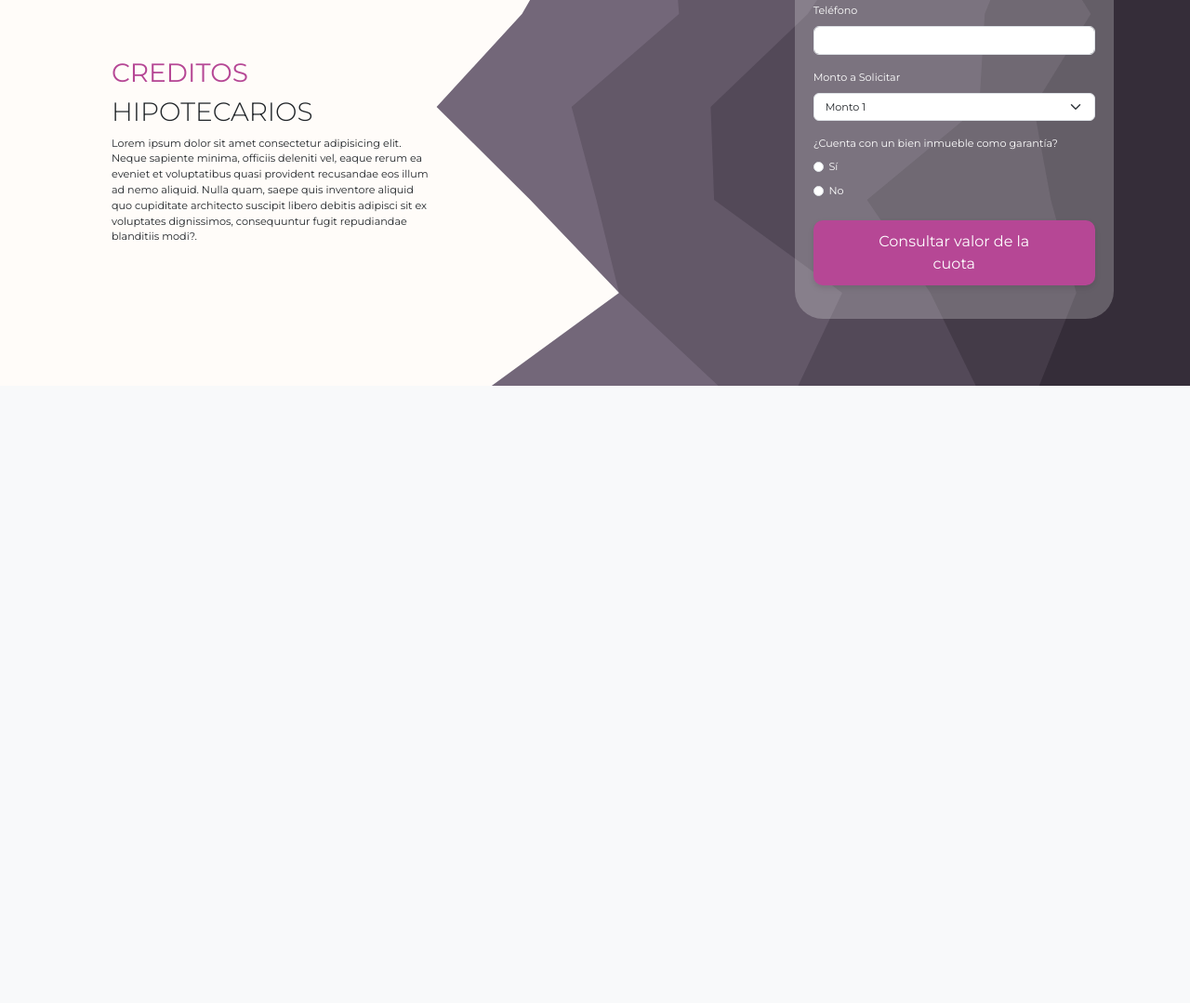
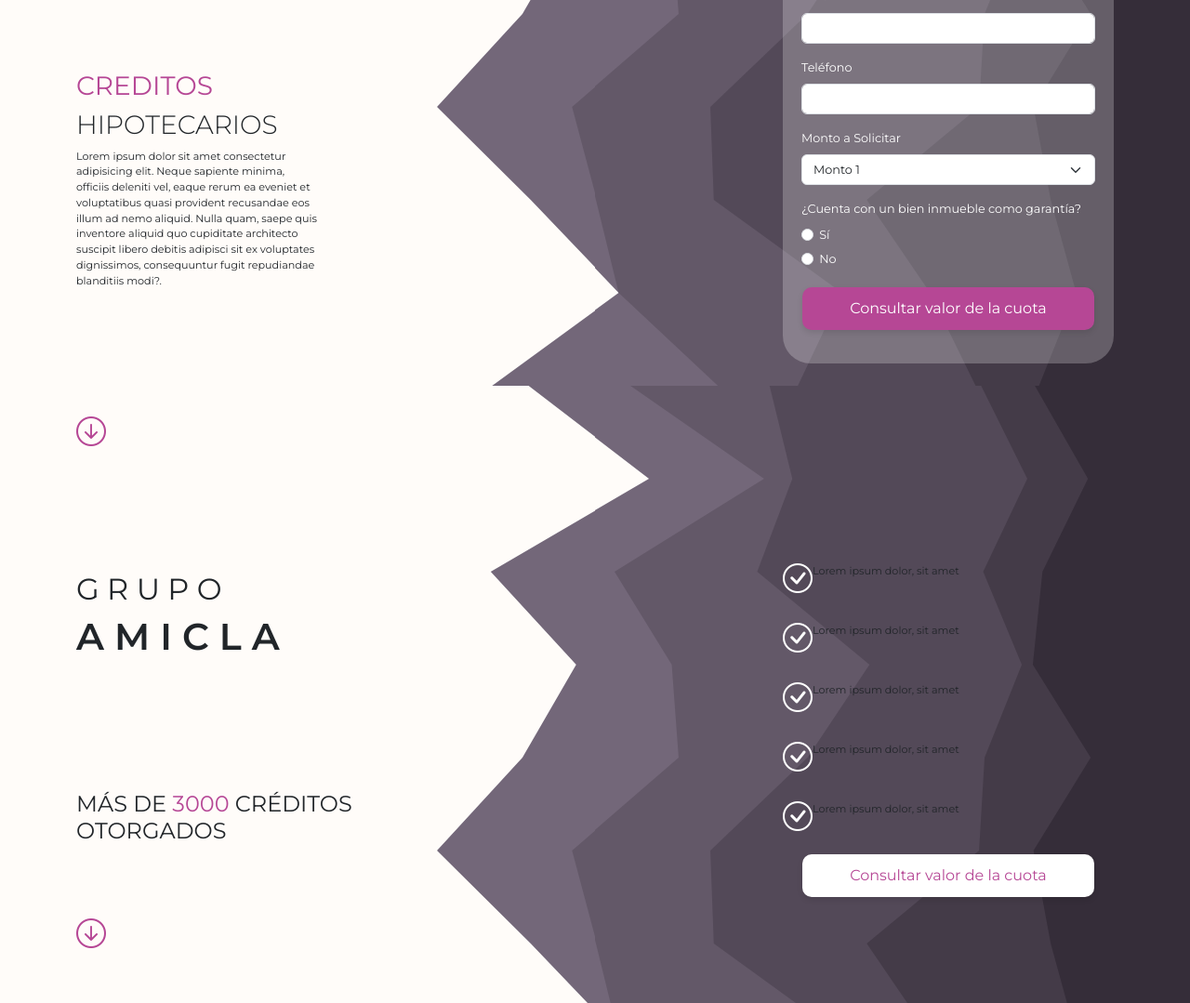
Before and after one commit to paolaortegagarcia/GrupoAmilcla, a plain HTML site: page index.html in a window 1280 px wide. Shown: the part 385-1464 px from the top of the page at 93% size. Before the commit the page ends 800 px from the top, so only its background shows below. Drawn offline with nearby package versions, Linux system fonts and the light colour scheme.

Commit message:
empezando la siguiente seccion checks

```diff
--- a/index.html
+++ b/index.html
@@ -14,11 +14,14 @@
   <!-- Fuentes -->
   <link rel="preconnect" href="https://fonts.googleapis.com">
   <link rel="preconnect" href="https://fonts.gstatic.com" crossorigin>
-  <link href="https://fonts.googleapis.com/css2?family=Montserrat:wght@200;300;400;600;900&display=swap" rel="stylesheet">
+  <link href="https://fonts.googleapis.com/css2?family=Montserrat:wght@200;300;400;600;900&display=swap"
+    rel="stylesheet">
 
   <!-- Bootstrap -->
   <link href="https://cdn.jsdelivr.net/npm/bootstrap@5.3.1/dist/css/bootstrap.min.css" rel="stylesheet"
     integrity="sha384-4bw+/aepP/YC94hEpVNVgiZdgIC5+VKNBQNGCHeKRQN+PtmoHDEXuppvnDJzQIu9" crossorigin="anonymous">
+  <link rel="stylesheet" href="https://cdn.jsdelivr.net/npm/bootstrap-icons/font/bootstrap-icons.css">
+
 
   <!-- Estilos -->
   <link rel="stylesheet" href="./syles/index.css">
@@ -35,18 +38,20 @@
           <img src="./img/logo_cortado.png" alt="Grupo Amicla">
         </a>
 
-        <button class=" d-flex whatsapp">11-1111-0000</button>
+        <button class="btn btn-pink" type="submit">11-1111-0000</button>
 
       </div>
     </nav>
 
   </header>
 
+  <!-- Pagina Principal -->
+
   <div class="container main">
 
     <div class="row">
 
-      <div class="col-md-4 d-flex flex-column justify-content-between">
+      <div class="col-md-3 d-flex flex-column justify-content-between">
 
         <div class="mb-3 mt-3">
           <h2>G R U P O</h2>
@@ -56,12 +61,15 @@
         <div class="mb-5 pb-3">
           <h3 class="creditos">CREDITOS</h3>
           <h3 class="hipotecarios">HIPOTECARIOS</h3>
-          <p class="texto">Lorem ipsum dolor sit amet consectetur adipisicing elit. Neque sapiente minima, officiis deleniti vel, eaque rerum ea eveniet et voluptatibus quasi provident recusandae eos illum ad nemo aliquid. Nulla quam, saepe quis inventore aliquid quo cupiditate architecto suscipit libero debitis adipisci sit ex voluptates dignissimos, consequuntur fugit repudiandae blanditiis modi?.</p>
+          <p class="texto">Lorem ipsum dolor sit amet consectetur adipisicing elit. Neque sapiente minima, officiis
+            deleniti vel, eaque rerum ea eveniet et voluptatibus quasi provident recusandae eos illum ad nemo aliquid.
+            Nulla quam, saepe quis inventore aliquid quo cupiditate architecto suscipit libero debitis adipisci sit ex
+            voluptates dignissimos, consequuntur fugit repudiandae blanditiis modi?.</p>
         </div>
 
       </div>
 
-      <div class="col-md-4"></div>
+      <div class="col-md-5"></div>
 
       <div class="col-md-4">
 
@@ -118,14 +126,96 @@
               <button class="btn btn-pink" type="submit">Consultar valor de la cuota</button>
             </div>
 
-
-            </div>
+          </div>
 
         </div>
 
       </div>
+
     </div>
+
   </div>
+
+  <div class="scrollDown container">
+    <a href="#checks">
+      <i class="bi bi-arrow-down-circle"></i>
+    </a>
+  </div>
+
+
+  <!-- Checks -->
+
+  <div class="container checks" id="checks">
+
+    <div class="row">
+
+      <div class="col-md-5 d-flex flex-column justify-content-between">
+
+        <div class="mb-3 mt-3">
+          <h2>G R U P O</h2>
+          <h1 class="amicla">A M I C L A</h1>
+        </div>
+
+        <div class="mb-5 pb-3">
+          <h3 class="subtitulo">MÁS DE <span class="color">3000</span> CRÉDITOS OTORGADOS</h3>
+        </div>
+
+      </div>
+
+      <div class="col-md-3"></div>
+
+      <div class="col-md-4">
+
+        <div class="caja-checks">
+
+
+          <div class="checks">
+
+            <div class="mb-3 d-flex align-items-center">
+              <i class="bi bi-check-circle"></i>
+              <p class="texto">Lorem ipsum dolor, sit amet </p>
+            </div>
+
+            <div class="mb-3 d-flex align-items-center">
+              <i class="bi bi-check-circle"></i>
+              <p class="texto">Lorem ipsum dolor, sit amet </p>
+            </div>
+
+            <div class="mb-3 d-flex align-items-center">
+              <i class="bi bi-check-circle"></i>
+              <p class="texto">Lorem ipsum dolor, sit amet </p>
+            </div>
+
+            <div class="mb-3 d-flex align-items-center">
+              <i class="bi bi-check-circle"></i>
+              <p class="texto">Lorem ipsum dolor, sit amet </p>
+            </div>
+
+            <div class="mb-3 d-flex align-items-center">
+              <i class="bi bi-check-circle"></i>
+              <p class="texto">Lorem ipsum dolor, sit amet </p>
+            </div>
+
+            <div class="mb-3 text-center">
+              <button class="btn btn-white" type="submit">Consultar valor de la cuota</button>
+            </div>
+
+          </div>
+
+        </div>
+
+      </div>
+
+    </div>
+
+  </div>
+
+  <div class="scrollDown container">
+    <i class="bi bi-arrow-down-circle"></i>
+  </div>
+
+
+
 
 
 
--- a/syles/index.css
+++ b/syles/index.css
@@ -27,7 +27,9 @@ header {
   padding: 10px 150px 20px 150px;
 }
 
-.whatsapp {
+/* Botones */
+
+.btn-pink {
   padding: 10px 50px;
   background-color: #B64795;
   color: white;
@@ -35,17 +37,44 @@ header {
   box-shadow: 0px 3px 6px rgba(0, 0, 0, 0.1);
 }
 
-.whatsapp:hover {
+.btn-pink:hover {
   background-color: white;
   color: #B64795;
+}
 
+.btn-white {
+  padding: 10px 50px;
+  background-color: white;
+  color: #B64795;
+  border-radius: 10px;
+  box-shadow: 0px 3px 6px rgba(0, 0, 0, 0.1);
+}
+
+.btn-white:hover {
+  background-color: #B64795;
+  color: white;
+}
+
+.scrollDown {
+  padding-bottom: 50px;
+}
+
+.scrollDown i {
+  font-size: 2rem;
+  color: #B64795;
+}
+
+.bi-check-circle {
+  color: white;
+  font-size: 2rem;
 }
 
 /* Sección Principal */
 
 .main {
-  padding-left: 50px;
+  padding-top: 50px;
   margin-top: 20px;
+  margin-bottom: 50px;
 }
 
 .amicla {
@@ -76,7 +105,6 @@ header {
   font-weight: 600;
 }
 
-
 .flecha {
   width: 0;
   height: 0;
@@ -94,7 +122,7 @@ header {
   border-right: 0;
   background-color: rgba(255, 255, 255, 0.236);
   padding: 0 20px 20px 20px;
-  font-size: 0.7rem;
+  font-size: 0.8rem;
   color: white;
 }
 
@@ -102,20 +130,25 @@ header {
   margin-top: 10px;
 }
 
-.form-control, .form-select {
-  font-size: 0.7rem;
+.form-control,
+.form-select {
+  font-size: 0.8rem;
 }
 
-.btn-pink {
-  padding: 10px 50px;
-  background-color: #B64795;
-  color: white;
-  border-radius: 10px;
-  box-shadow: 0px 3px 6px rgba(0, 0, 0, 0.1);
+/* Página checks */
+
+#checks {
+  padding-top: 60px;
 }
 
-.btn-pink:hover {
-  background-color: white;
+.subtitulo {
+  font-size: 1.5rem;
+}
+
+.subtitulo span {
   color: #B64795;
+}
 
+.bi-check-circle {
+  color: white;
 }
```
Also changed, not shown: 1 other file.
